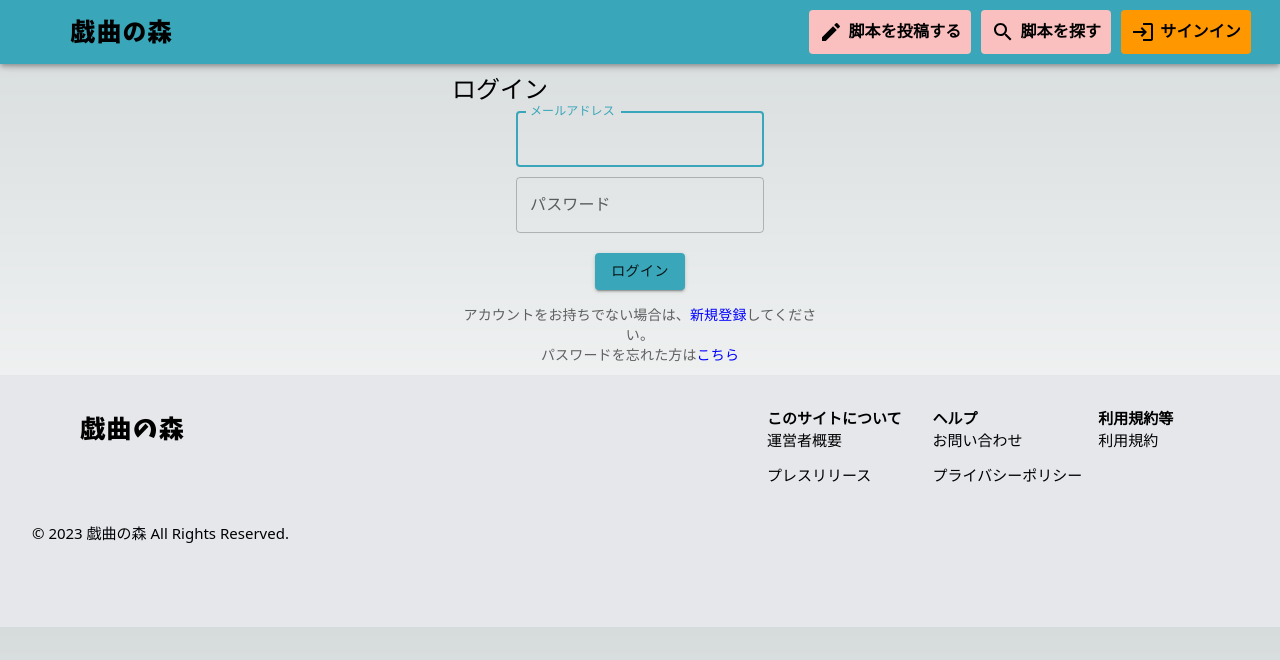
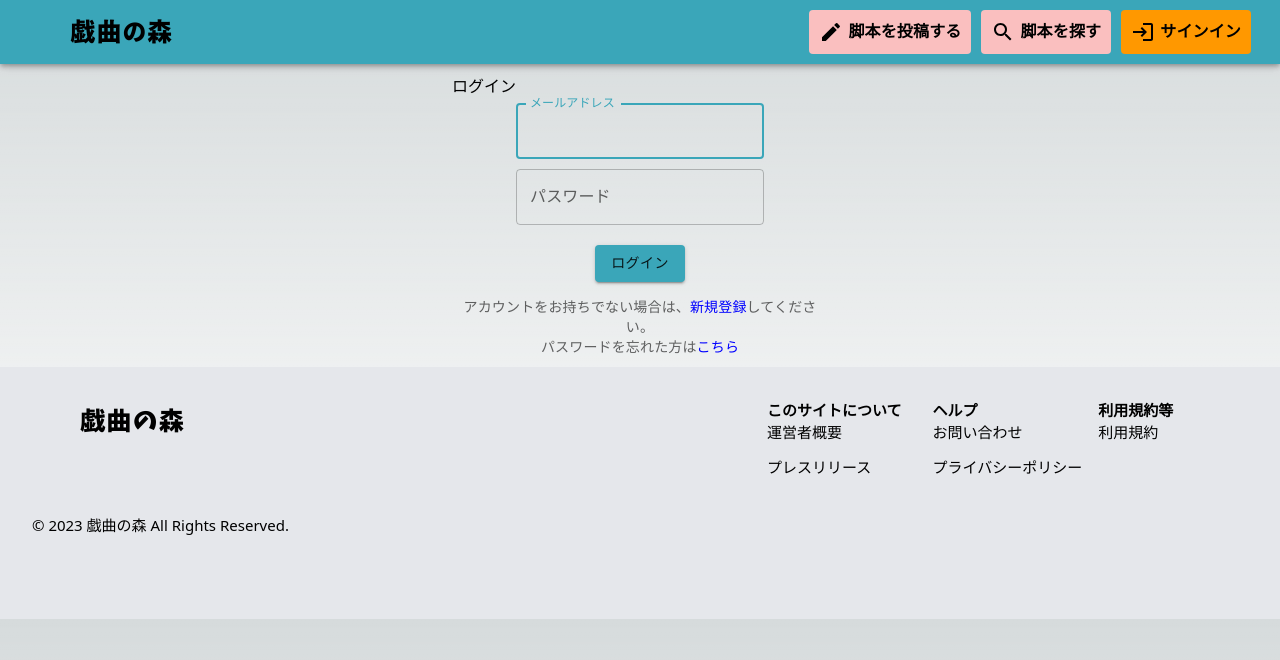
Before and after one commit to ICHINOMIYA1038/gikyokumori-front, a Next.js app in the folder app/: page /Login in a window 1280 px wide. Shown: the top 660 px of the page. Built offline with nearby package versions, Linux system fonts and the light colour scheme; no server answers.

Commit message:
middleware

```diff
--- a/app/components/Form/LoginForm.tsx
+++ b/app/components/Form/LoginForm.tsx
@@ -102,9 +102,9 @@ const LoginForm: React.FC = (props:any) => {
   return (
     <Container component="main" maxWidth="xs">
       <Box style={{margin:"10px"}}>
-        <Typography component="h1" variant="h5">
+        <h2>
           ログイン
-        </Typography>
+        </h2>
         <Box component="form" onSubmit={handleSubmit} style={{textAlign:"center"}}>
           <TextField
             style={{margin:"5px auto"}}
```
Also changed, not shown: 1 other file (tests, documents, lock files or other folders).
